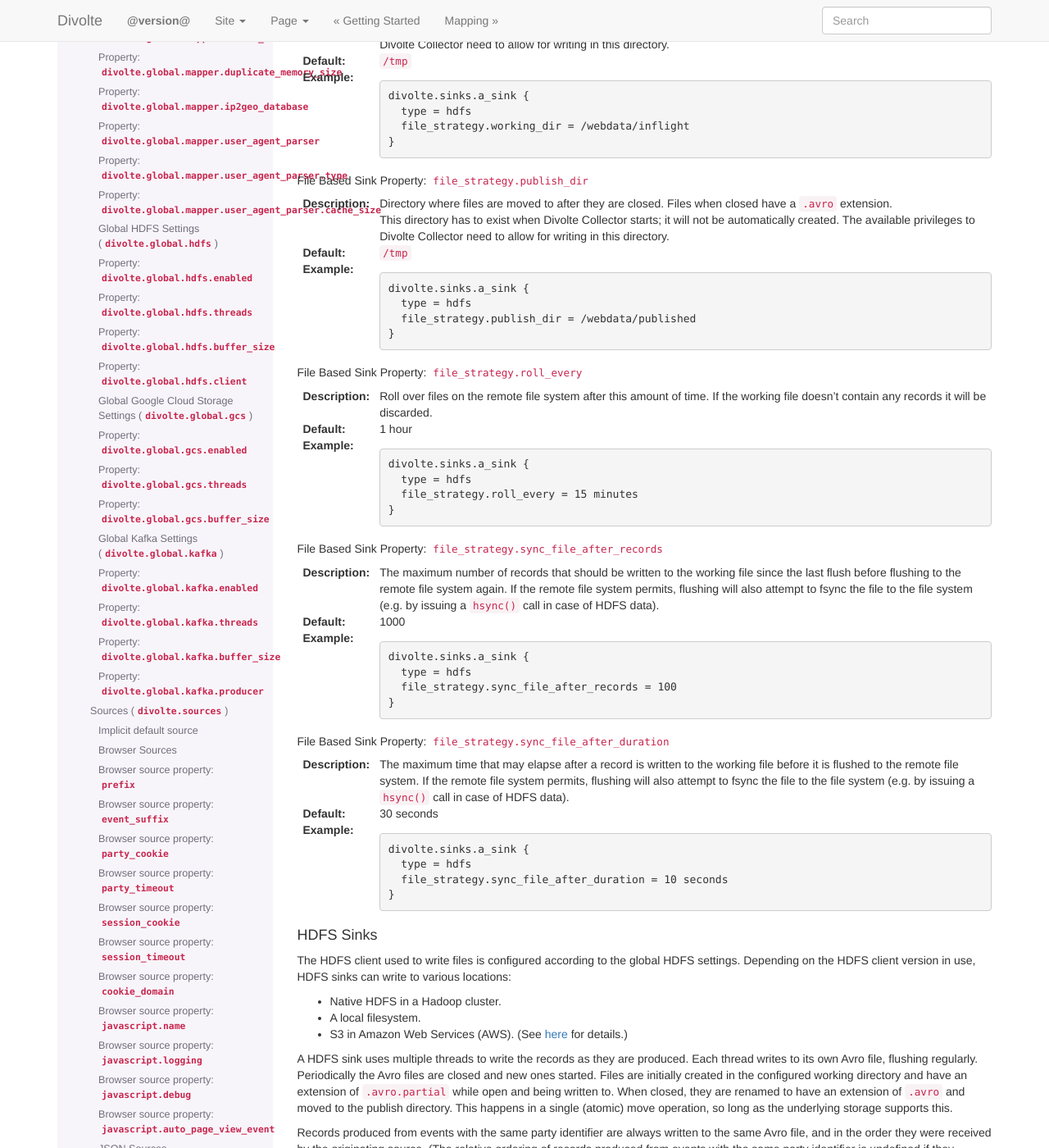
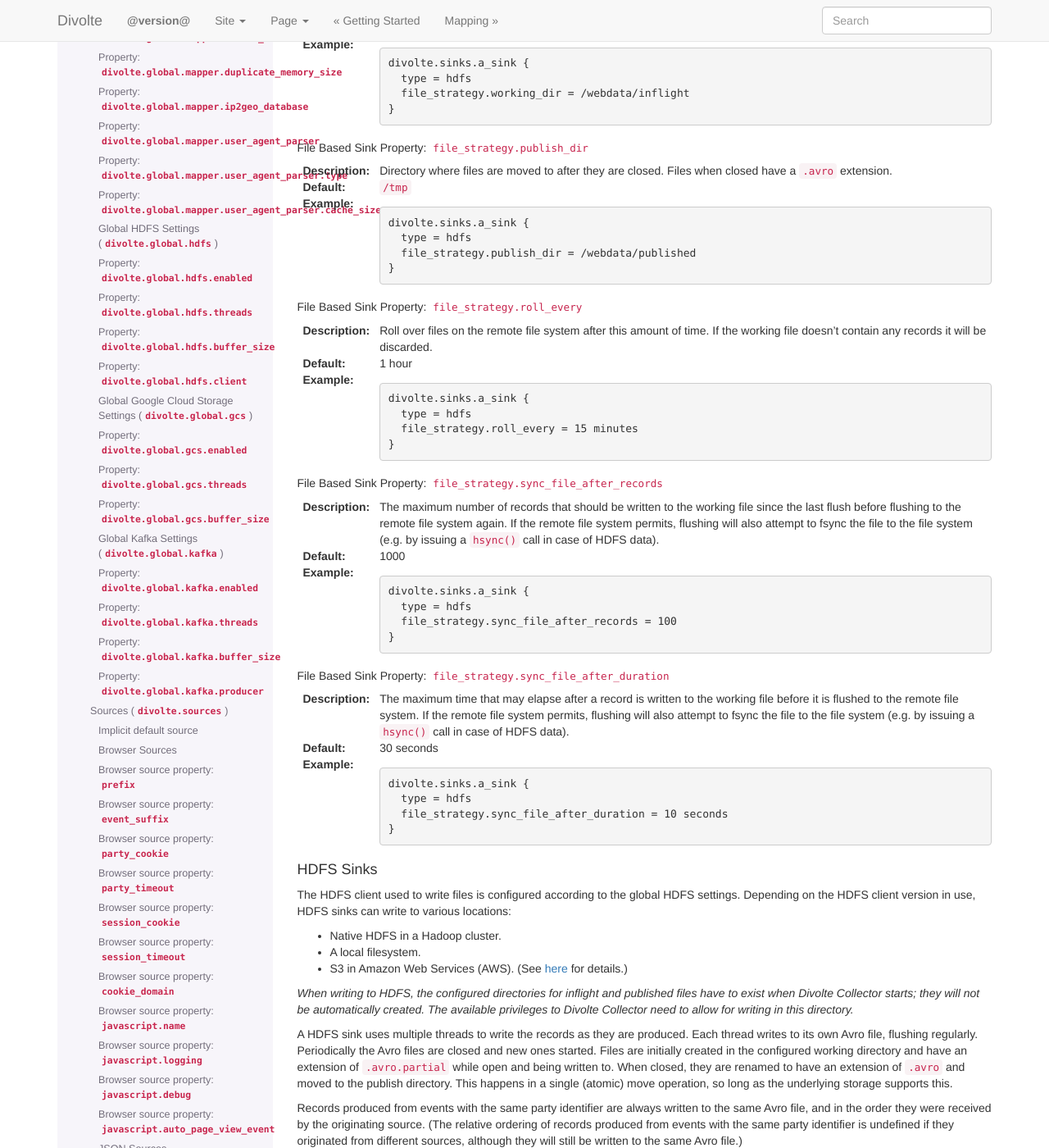
Before and after one commit to divolte/divolte-collector, a Sphinx documentation site: the page built from docs/configuration.rst, in a window 1280 px wide and 1400 px high, scrolled down 17104 px. Shown: the whole window at 82% size. Built offline with Sphinx 7.4.7, drawn with Linux system fonts in a browser that asks for light colours; nearby versions of some CDN libraries; library files that are not in the unit come from our copies.

Commit message:
Move existence requirement on working and publish dir to HDFS specific section.

```diff
--- a/docs/configuration.rst
+++ b/docs/configuration.rst
@@ -1078,7 +1078,6 @@ File Based Sink Property: ``file_strategy.working_dir``
 :Description:
   Directory where files are created and kept while being written to. Files being written have a ``.avro.partial`` extension.
 
-  This directory has to exist when Divolte Collector starts; it will not be automatically created. The available privileges to Divolte Collector need to allow for writing in this directory.
 :Default:
   :file:`/tmp`
 :Example:
@@ -1095,7 +1094,6 @@ File Based Sink Property: ``file_strategy.publish_dir``
 :Description:
   Directory where files are moved to after they are closed. Files when closed have a ``.avro`` extension.
 
-  This directory has to exist when Divolte Collector starts; it will not be automatically created. The available privileges to Divolte Collector need to allow for writing in this directory.
 :Default:
   :file:`/tmp`
 :Example:
@@ -1161,6 +1159,8 @@ The HDFS client used to write files is configured according to the global HDFS s
 - Native HDFS in a Hadoop cluster.
 - A local filesystem.
 - S3 in Amazon Web Services (AWS). (See `here <https://wiki.apache.org/hadoop/AmazonS3>`_ for details.)
+
+*When writing to HDFS, the configured directories for inflight and published files have to exist when Divolte Collector starts; they will not be automatically created. The available privileges to Divolte Collector need to allow for writing in this directory.*
 
 A HDFS sink uses multiple threads to write the records as they are produced. Each thread writes to its own Avro file, flushing regularly. Periodically the Avro files are closed and new ones started. Files are initially created in the configured working directory and have an extension of ``.avro.partial`` while open and being written to. When closed, they are renamed to have an extension of ``.avro`` and moved to the publish directory. This happens in a single (atomic) move operation, so long as the underlying storage supports this.
 
```
